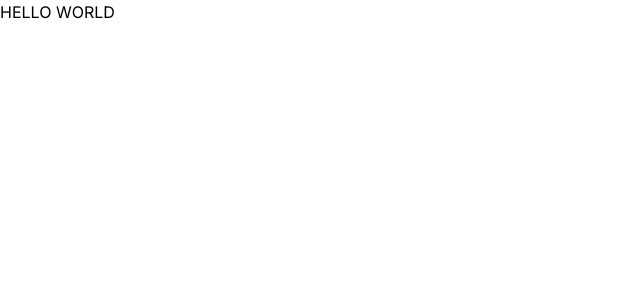
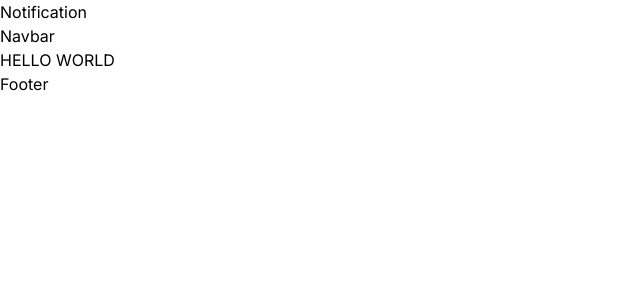
Before and after one commit to gfxargentina/tp-restaurant-frontend, a Next.js app: page / in a window 1280 px wide. Shown: the top 300 px of the page, without its empty margins (0-640 px from the left). Built offline with nearby package versions, Linux system fonts and the light colour scheme.

Commit message:
add clean layouts components structure

```diff
--- a/src/app/layout.tsx
+++ b/src/app/layout.tsx
@@ -1,22 +1,30 @@
-import './globals.css'
-import type { Metadata } from 'next'
-import { Inter } from 'next/font/google'
+import Notification from '@/components/Notification';
+import './globals.css';
+import type { Metadata } from 'next';
+import { Inter } from 'next/font/google';
+import Navbar from '@/components/Navbar';
+import Footer from '@/components/Footer';
 
-const inter = Inter({ subsets: ['latin'] })
+const inter = Inter({ subsets: ['latin'] });
 
 export const metadata: Metadata = {
   title: 'Create Next App',
   description: 'Generated by create next app',
-}
+};
 
 export default function RootLayout({
   children,
 }: {
-  children: React.ReactNode
+  children: React.ReactNode;
 }) {
   return (
     <html lang="en">
-      <body className={inter.className}>{children}</body>
+      <body className={inter.className}>
+        <Notification />
+        <Navbar />
+        {children}
+        <Footer />
+      </body>
     </html>
-  )
+  );
 }
--- /dev/null
+++ b/src/components/Footer.tsx
@@ -0,0 +1,7 @@
+import React from 'react';
+
+const Footer = () => {
+  return <div>Footer</div>;
+};
+
+export default Footer;
--- /dev/null
+++ b/src/components/Navbar.tsx
@@ -0,0 +1,7 @@
+import React from 'react';
+
+const Navbar = () => {
+  return <div>Navbar</div>;
+};
+
+export default Navbar;
--- /dev/null
+++ b/src/components/Notification.tsx
@@ -0,0 +1,7 @@
+import React from 'react';
+
+const Notification = () => {
+  return <div>Notification</div>;
+};
+
+export default Notification;
```
